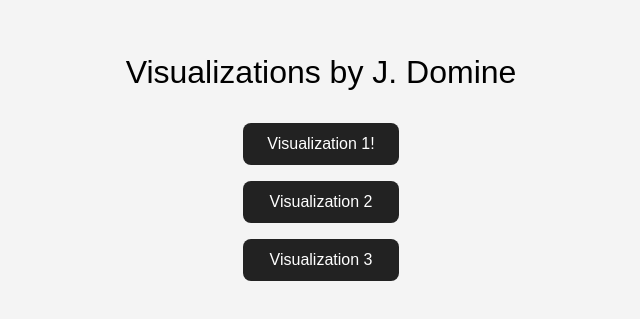
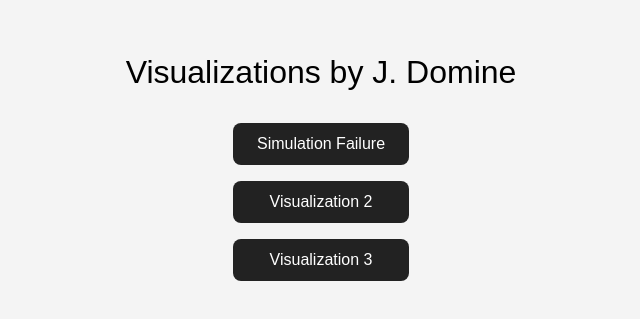
Before and after one commit to jsdomine/interactives, a plain HTML site: page index.html in a window 1280 px wide. Shown: the part 243-562 px from the top of the page, without its empty margins (319-959 px from the left). Drawn offline with Linux system fonts and the light colour scheme.

Commit message:
Update index.html

```diff
--- a/index.html
+++ b/index.html
@@ -46,7 +46,7 @@
 <body>
   <h1>Visualizations by J. Domine</h1>
   <div class="button-container">
-    <a href="./test-html.html"><div class="button">Visualization 1!</div></a>
+    <a href="./viz-failure.html"><div class="button">Simulation Failure</div></a>
     <a href="./viz2.html"><div class="button">Visualization 2</div></a>
     <a href="./viz3.html"><div class="button">Visualization 3</div></a>
     <!-- Add more buttons/links as needed -->
```
